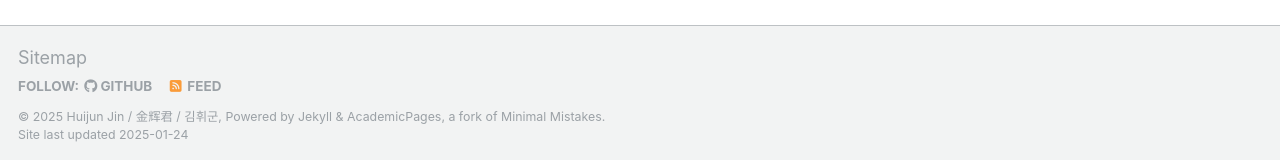
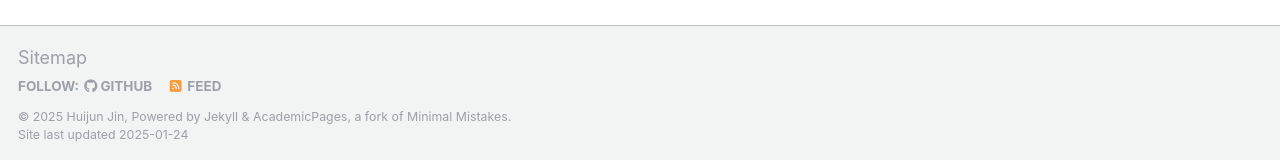
Before and after one commit to huijunjin/huijunjin.github.io, a Jekyll site: the page built from _pages/page-archive.html, in a window 1280 px wide and 900 px high, scrolled down 1025 px. Shown: the part 737-897 px from the top of the window. Built offline with Jekyll 4.4.1, drawn with Linux system fonts in a browser that asks for light colours.

Commit message:
Update _config.yml

```diff
--- a/_config.yml
+++ b/_config.yml
@@ -10,7 +10,7 @@
 locale                   : "en-US"
 title                    : "Huijun Jin"
 title_separator          : "-"
-name                     : &name "Huijun Jin / 金辉君 / 김휘군"
+name                     : &name "Huijun Jin"
 description              : &description "Ph.D. Student at DELAB of Yonsei University, South Korea"
 url                      : https://huijunjin.github.io # the base hostname & protocol for your site e.g. "https://[your GitHub username].github.io"
 baseurl                  : "" # the subpath of your site, e.g. "/blog"
@@ -22,7 +22,7 @@ repository               : "huijunjin.github.io"
 author:
   # Biographic information
   avatar           : "profile_picture.jpg"
-  name             : "Huijun Jin"
+  name             : "Huijun Jin / 金辉君 / 김휘군"
   pronouns         : # example: "she/her"
   bio              : "Ph.D. Student at Yonsei University, Korea"
   location         : "Seoul, South Korea"
```
